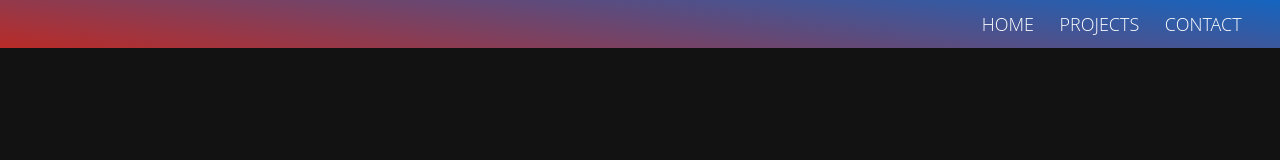
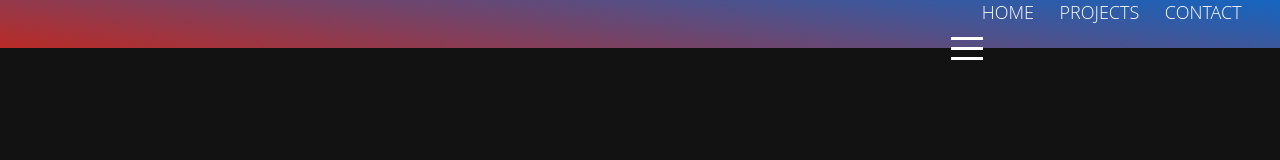
Before and after one commit to damotr0n/damianhaziak.github.io, a React (Create React App) app: page / in a window 1280 px wide. Shown: the top 160 px of the page. Built offline with nearby package versions, Linux system fonts and the light colour scheme.

Commit message:
added hamburger react

```diff
--- a/package.json
+++ b/package.json
@@ -12,6 +12,7 @@
     "@types/react-transition-group": "^4.4.1",
     "animate.css": "^4.1.1",
     "gh-pages": "^3.1.0",
+    "hamburger-react": "^2.4.0",
     "material-icons": "^0.5.3",
     "node-sass": "^4.14.1",
     "normalize.css": "^8.0.1",
--- a/src/components/Navbar.tsx
+++ b/src/components/Navbar.tsx
@@ -1,9 +1,11 @@
-import React from 'react';
+import React, { useState } from 'react';
 import NavbarListItem from './NavbarListItem';
+import { Squash as Hamburger } from 'hamburger-react'
 
 function Navbar(props: {menuItems: string[], callback: any}){
 
     var menu = props.menuItems.map(name => <NavbarListItem title={name} callback={props.callback}/> );
+    const [isOpen, setOpen] = useState(false);
 
     return(
         <div id="navbar">
@@ -11,9 +13,11 @@ function Navbar(props: {menuItems: string[], callback: any}){
                 <ul id="navbar-item-wrapper" className="topnav">
                     {menu}
                 </ul>
-                <a>
-                    <span className="material-icons" id="navbar-menu">menu</span>
-                </a>
+                <Hamburger
+                    toggled={isOpen}
+                    toggle={setOpen}
+                    color={'#fff'}
+                />
             </div>
         </div>
     );
```
Also changed, not shown: 1 other file (tests, documents, lock files or other folders).
